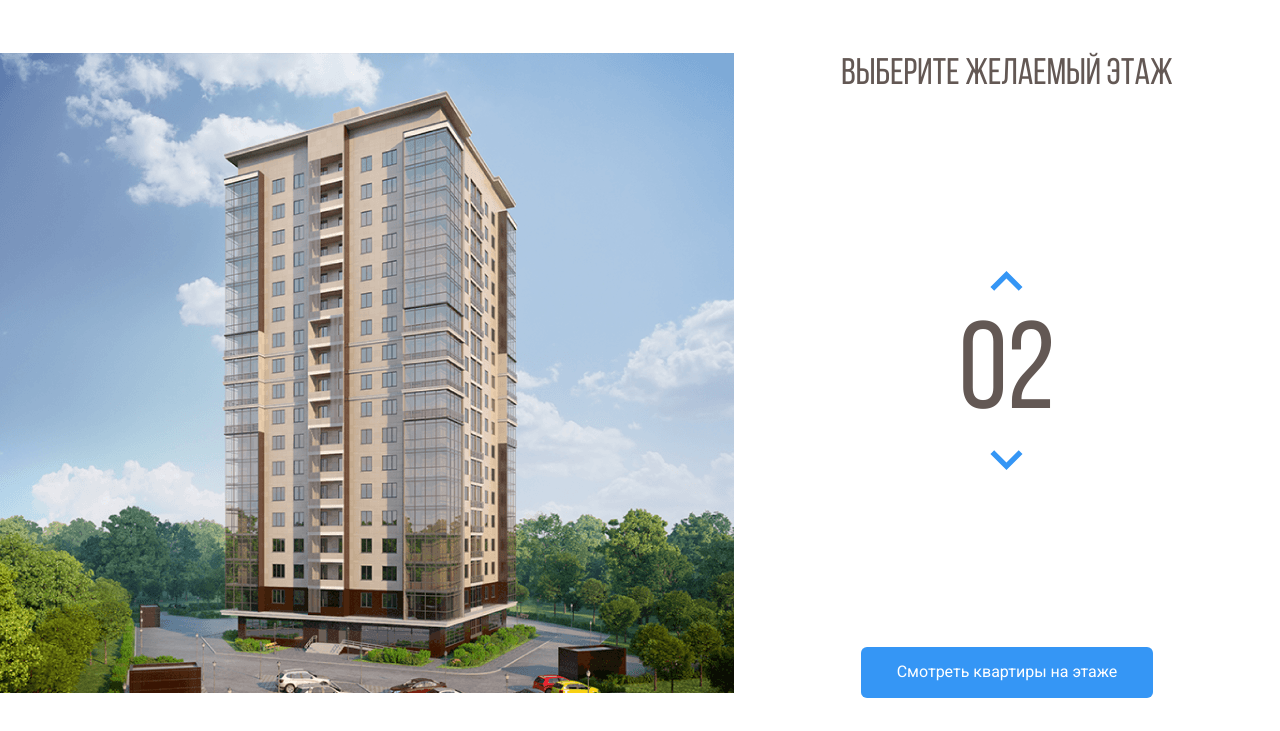
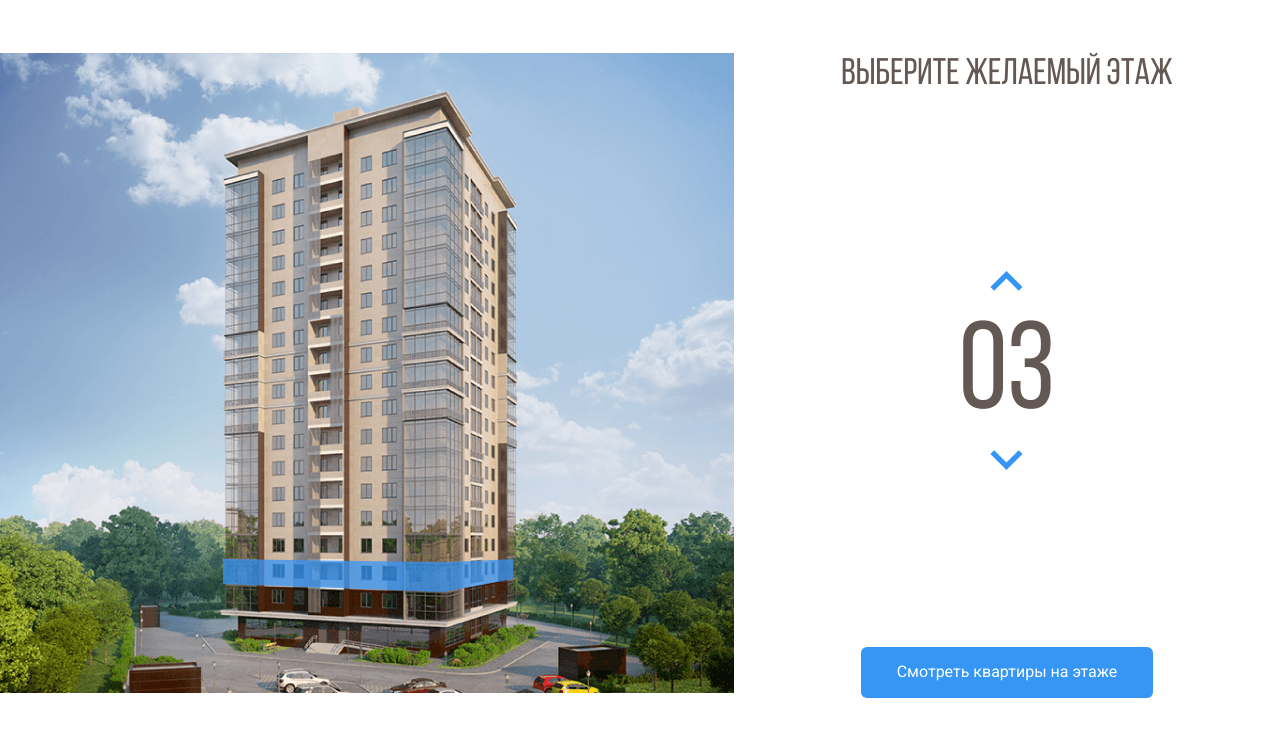
Before and after one commit to Swooork/Melody, a plain HTML site: page index.html in a window 1280 px wide. Both pictures are taken after a click on the button 1006 px from the left and 351 px from the top of the page. Shown: the part 69-800 px from the top of the page. Drawn offline with nearby package versions, Linux system fonts and the light colour scheme.

Commit message:
Верстка активной части переключателей счетчика

```diff
--- a/css/style.css
+++ b/css/style.css
@@ -107,6 +107,10 @@ body {
   /* при наведении на выбрынный этаж он подсвечивается */
 }
 
+path.current-floor {
+  opacity: 1;
+}
+
 .counter-group {
   display: flex;
   flex-direction: column;
--- a/index.html
+++ b/index.html
@@ -52,23 +52,23 @@
         </pattern>
         <image id="image0" width="740" height="640" xlink:href="img/home.png">
         </defs>
-        <path d="M222 532L442.8 540L512 526.3V548L443.5 567.7L222 556.7V532Z" fill="#3595F6" fill-opacity="0.75"/>
-        <path d="M223 531V506L443.3 509.3L513 506V526L443.7 539L223 531Z" fill="#3595F6" fill-opacity="0.75"/>
-        <path d="M223 505V480H444H513V503L445 510L223 505Z" fill="#3595F6" fill-opacity="0.75"/>
-        <path d="M223 481V456L444.3 452.3L512 459V481H444" fill="#3595F6" fill-opacity="0.75"/>
-        <path d="M223 455V429L444.5 425.7L513 436.7V458L444 451.3L223 455Z" fill="#3595F6" fill-opacity="0.75"/>
-        <path d="M222 428V404.3L443 392L514 415V436.3L443 424L222 428Z" fill="#3595F6" fill-opacity="0.75"/>
-        <path d="M222 406V381L444.2 364.7L514 393.3V414L443.7 392.3L222 406Z" fill="#3595F6" fill-opacity="0.75"/>
-        <path d="M222 381V356L444.5 335.7L514 372.3V393L442 364.3L222 381Z" fill="#3595F6" fill-opacity="0.75"/>
-        <path d="M222 355V331L445 306.3L514 350.3V372L444.7 334L222 355Z" fill="#3595F6" fill-opacity="0.75"/>
-        <path d="M222 330V306L444.5 277.3L514 328.3V349L443.7 306.7L222 330Z" fill="#3595F6" fill-opacity="0.75"/>
-        <path d="M221 306V282L443.3 249L514 308.3V328L444 277.3L221 306Z" fill="#3595F6" fill-opacity="0.75"/>
-        <path d="M222 281V257L443.2 222L513 286V307L444.3 248.7L222 281Z" fill="#3595F6" fill-opacity="0.75"/>
-        <path d="M222 257V232L444.3 194L513 264.3V285L444 221L222 257Z" fill="#3595F6" fill-opacity="0.75"/>
-        <path d="M222 231V206L442.8 162.3L513 241.3V264L444 190.7L222 231Z" fill="#3595F6" fill-opacity="0.75"/>
-        <path d="M223 207V182L443 134L513 219V242L442.3 162.7L223 207Z" fill="#3595F6" fill-opacity="0.75"/>
-        <path d="M222 182V157L441.8 105L513 197.3V220L443.3 133.7L222 182Z" fill="#3595F6" fill-opacity="0.75"/>
-        <path d="M222 157V131L444 74.3L513 176V197L443.7 105.3L222 157Z" fill="#3595F6" fill-opacity="0.75"/>
+        <path data-floor="02" d="M222 532L442.8 540L512 526.3V548L443.5 567.7L222 556.7V532Z" fill="#3595F6" fill-opacity="0.75"/>
+        <path data-floor="03" d="M223 531V506L443.3 509.3L513 506V526L443.7 539L223 531Z" fill="#3595F6" fill-opacity="0.75"/>
+        <path data-floor="04" d="M223 505V480H444H513V503L445 510L223 505Z" fill="#3595F6" fill-opacity="0.75"/>
+        <path data-floor="05" d="M223 481V456L444.3 452.3L512 459V481H444" fill="#3595F6" fill-opacity="0.75"/>
+        <path data-floor="06" d="M223 455V429L444.5 425.7L513 436.7V458L444 451.3L223 455Z" fill="#3595F6" fill-opacity="0.75"/>
+        <path data-floor="07" d="M222 428V404.3L443 392L514 415V436.3L443 424L222 428Z" fill="#3595F6" fill-opacity="0.75"/>
+        <path data-floor="08" d="M222 406V381L444.2 364.7L514 393.3V414L443.7 392.3L222 406Z" fill="#3595F6" fill-opacity="0.75"/>
+        <path data-floor="09" d="M222 381V356L444.5 335.7L514 372.3V393L442 364.3L222 381Z" fill="#3595F6" fill-opacity="0.75"/>
+        <path data-floor="10" d="M222 355V331L445 306.3L514 350.3V372L444.7 334L222 355Z" fill="#3595F6" fill-opacity="0.75"/>
+        <path data-floor="11" d="M222 330V306L444.5 277.3L514 328.3V349L443.7 306.7L222 330Z" fill="#3595F6" fill-opacity="0.75"/>
+        <path data-floor="12" d="M221 306V282L443.3 249L514 308.3V328L444 277.3L221 306Z" fill="#3595F6" fill-opacity="0.75"/>
+        <path data-floor="13" d="M222 281V257L443.2 222L513 286V307L444.3 248.7L222 281Z" fill="#3595F6" fill-opacity="0.75"/>
+        <path data-floor="14" d="M222 257V232L444.3 194L513 264.3V285L444 221L222 257Z" fill="#3595F6" fill-opacity="0.75"/>
+        <path data-floor="15" d="M222 231V206L442.8 162.3L513 241.3V264L444 190.7L222 231Z" fill="#3595F6" fill-opacity="0.75"/>
+        <path data-floor="16" d="M223 207V182L443 134L513 219V242L442.3 162.7L223 207Z" fill="#3595F6" fill-opacity="0.75"/>
+        <path data-floor="17" d="M222 182V157L441.8 105L513 197.3V220L443.3 133.7L222 182Z" fill="#3595F6" fill-opacity="0.75"/>
+        <path data-floor="18" d="M222 157V131L444 74.3L513 176V197L443.7 105.3L222 157Z" fill="#3595F6" fill-opacity="0.75"/>
          </svg>
 
     </div>
@@ -90,6 +90,8 @@
     <!-- /.main-info -->
   </main>
 
-
-</body>
+  <script src="https://code.jquery.com/jquery-3.6.0.min.js" integrity="sha256-/xUj+3OJU5yExlq6GSYGSHk7tPXikynS7ogEvDej/m4=" crossorigin="anonymous">
+  </script>
+  <script src="js/main.js"></script>
+  </body>
 </html>
--- /dev/null
+++ b/js/main.js
@@ -0,0 +1,56 @@
+$(document).ready(function () {
+  var currentFloor = 2;
+  //  переменная где хранится текущий этаж
+  var floorPath = $(".home-image path");
+  // каждый отдельный этаж в SVG
+  var counterUp = $(".counter-up");
+  // кнопка для величения этажа (выше)
+  var counterDown = $(".counter-down");
+  // кнопка для уменьшения этажа (выше)
+
+
+  // функция при наведении мышкой на этаж
+  floorPath.on('mouseover', function (){
+    floorPath.removeClass('current-floor');
+    // удаляем активный класс у этажей
+    currentFloor = $(this).attr("data-floor");
+    // получаем значение текущего этажа
+    $('.counter').text(currentFloor);
+    // записываем значение этажа в счетчик справа
+  });
+
+
+  counterUp.on('click', function () {
+    // отслеживаем клик по кнопке вверх
+    if(currentFloor < 18) {
+      // проверяем значение этажа, оно не должно быть больше 18
+    currentFloor++;
+    // прибавляем один этаж
+    usCurrentFloor = currentFloor.toLocaleString('en-US', {minimumIntegerDigits: 2, useGrouping: false});
+    // форматируем переменную с этажем чтобы было 01 а не 1
+    $(".counter").text(usCurrentFloor);
+    // записываем значение этажа в счетчик справа
+    floorPath.removeClass('current-floor');
+    // удаляем активный класс у этажей
+    $(`[data-floor=${usCurrentFloor}]`).toggleClass("current-floor");
+    // подсвечиваем текущий этаж
+    }
+  });
+
+  counterDown.on('click', function () {
+    // отслеживаем клик по кнопке вниз
+    if(currentFloor > 2) {
+      // проверяем значение этажа, оно не должно быть меньше 2
+    currentFloor--;
+    // уменьшаем на один этаж
+    usCurrentFloor = currentFloor.toLocaleString('en-US', {minimumIntegerDigits: 2, useGrouping: false});
+    // форматируем переменную с этажем чтобы было 01 а не 1
+    $(".counter").text(usCurrentFloor);
+    // записываем значение этажа в счетчик справа
+    floorPath.removeClass('current-floor');
+    // удаляем активный класс у этажей
+    $(`[data-floor=${usCurrentFloor}]`).toggleClass("current-floor")
+    // подсвечиваем текущий этаж
+    }
+  });
+});
```
